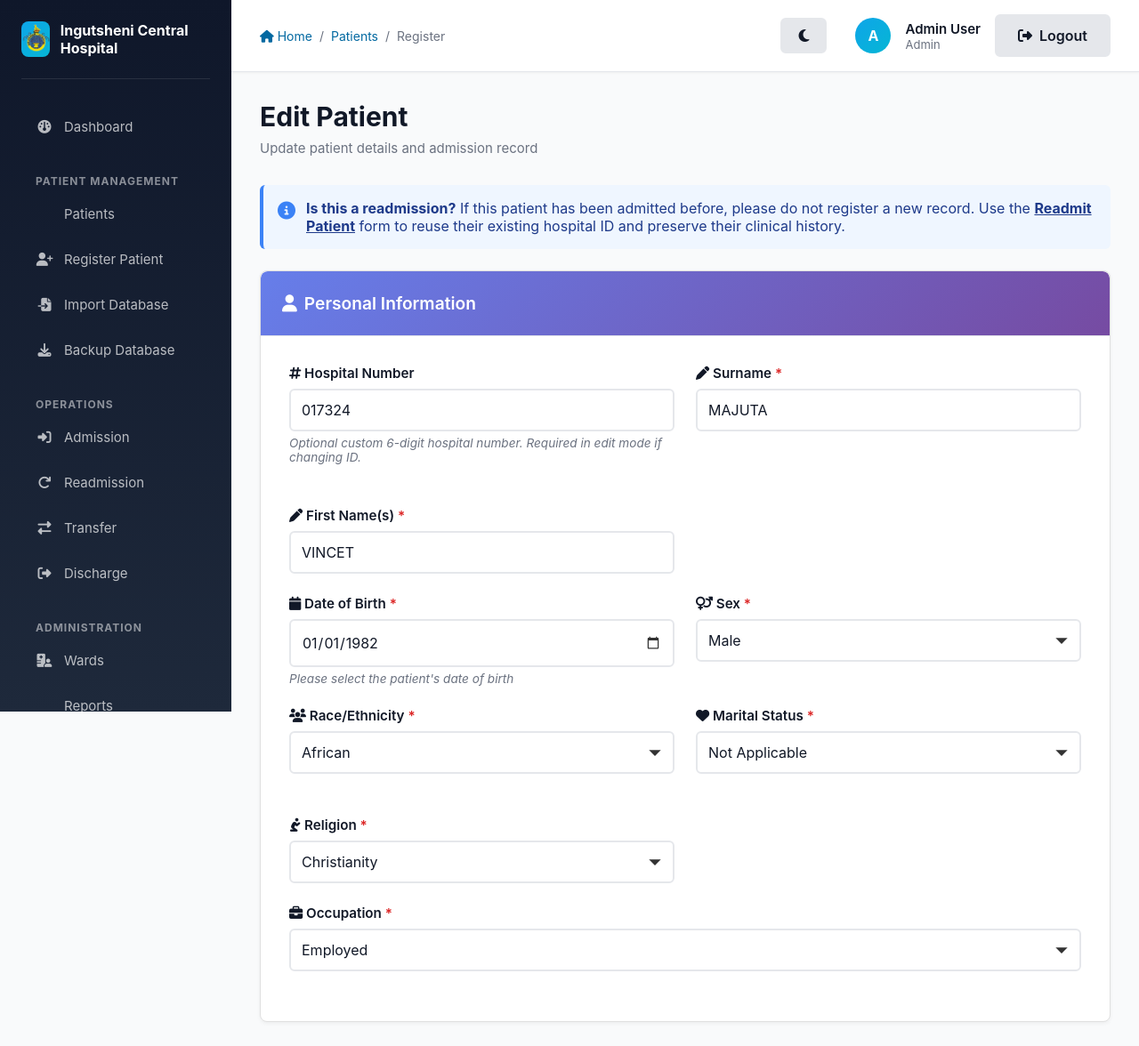
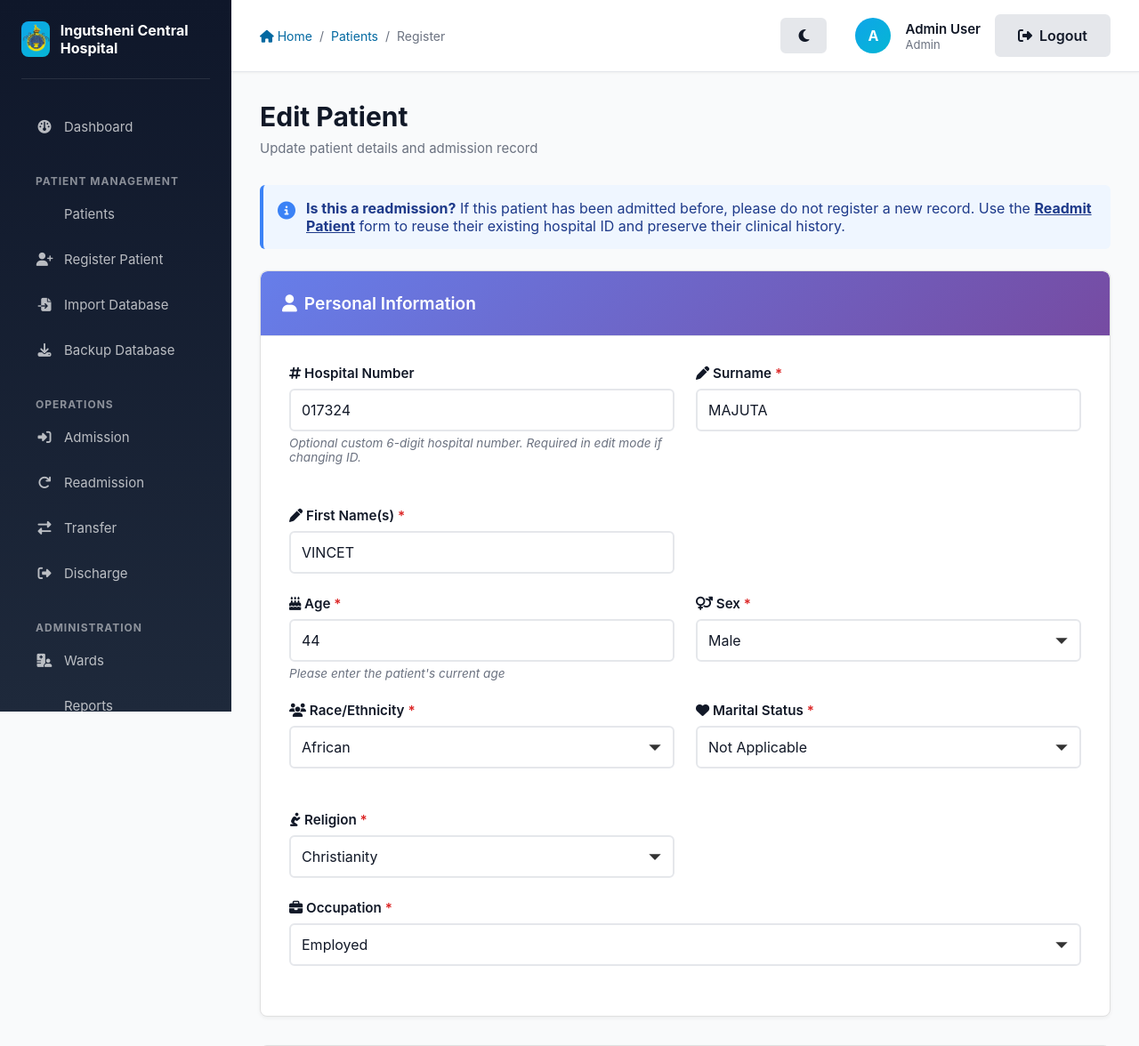
Before and after one commit to THESHORTESTGIRAFFE/ich-wards, a Flask app: page /patient/1/edit in a window 1280 px wide. Shown: the top 1176 px of the page at 89% size. Run offline with Flask 3, Linux system fonts and the light colour scheme; a user stored in the database is signed in; some libraries are stand-ins or nearby versions.

Commit message:
Replace date_of_birth with age for new patient registration and import

```diff
--- a/app/models/models.py
+++ b/app/models/models.py
@@ -85,7 +85,6 @@ class Patient(db.Model):
     # Personal Information
     surname = db.Column(db.String(100), nullable=False)
     first_names = db.Column(db.String(100), nullable=False)
-    date_of_birth = db.Column(db.Date, nullable=False)
     age = db.Column(db.Integer, nullable=False)
     sex = db.Column(db.String(20), nullable=False)  # Male, Female, Other
     race = db.Column(db.String(50), nullable=False)
@@ -187,8 +186,6 @@ class Patient(db.Model):
         gender_val = kwargs.pop('gender', None)
         national_id_val = kwargs.pop('national_id', None)
 
-        if 'date_of_birth' not in kwargs:
-            kwargs['date_of_birth'] = date(1990, 1, 1)
         if 'age' not in kwargs:
             kwargs['age'] = 30
         if 'race' not in kwargs:
--- a/app/patients/forms.py
+++ b/app/patients/forms.py
@@ -29,7 +29,7 @@ class PatientRegistrationForm(FlaskForm):
     hospital_id = StringField('Hospital Number', validators=[Optional(), Length(min=1, max=6), Regexp(r'^[0-9]+$', message='Hospital number must contain only digits')])
     surname = StringField('Surname', validators=[DataRequired(), Length(min=2, max=100)])
     first_names = StringField('First Name(s)', validators=[DataRequired(), Length(min=2, max=100)])
-    date_of_birth = DateField('Date of Birth', format='%Y-%m-%d', validators=[DataRequired()])
+    age = IntegerField('Age', validators=[DataRequired()])
 
     sex = SelectField('Sex', choices=[('Male', 'Male'), ('Female', 'Female'), ('Other', 'Other')], validators=[DataRequired()])
     race = SelectField('Race', choices=[('African', 'African'), ('Caucasian', 'Caucasian'), ('Other', 'Other')], validators=[DataRequired()])
@@ -76,11 +76,6 @@ class PatientRegistrationForm(FlaskForm):
             if existing and not (hasattr(self, 'patient_id') and existing.id == getattr(self, 'patient_id')):
                 raise ValidationError('This hospital number already exists. Leave blank to auto-generate or enter a different number.')
 
-    def validate_date_of_birth(self, date_of_birth):
-        from datetime import datetime
-        if date_of_birth.data > datetime.now().date():
-            raise ValidationError('Date of birth cannot be in the future.')
-
 class AdmissionForm(FlaskForm):
     ward = SelectField('Admission Ward', coerce=int, validators=[DataRequired()])
     submit = SubmitField('Admit Patient')
--- a/app/patients/routes.py
+++ b/app/patients/routes.py
@@ -144,8 +144,7 @@ def edit_patient(patient_id):
             patient.hospital_id = hospital_id
             patient.surname = form.surname.data
             patient.first_names = form.first_names.data
-            patient.date_of_birth = form.date_of_birth.data
-            patient.age = datetime.now().year - form.date_of_birth.data.year
+            patient.age = form.age.data
             patient.sex = form.sex.data
             patient.race = form.race.data
             patient.religion = form.religion.data
@@ -191,8 +190,7 @@ def register_patient():
                 hospital_id=hospital_id,
                 surname=form.surname.data,
                 first_names=form.first_names.data,
-                date_of_birth=form.date_of_birth.data,
-                age=datetime.now().year - form.date_of_birth.data.year,
+                age=form.age.data,
                 sex=form.sex.data,
                 race=form.race.data,
                 marital_status=MaritalStatus.query.get(form.marital_status.data).name,
@@ -543,11 +541,18 @@ def import_database():
                     surname = get_val(['surname'], 'Not Provided')
                     first_names = get_val(['name', 'name(s)', 'first_names', 'first name'], 'Not Provided')
 
-                    # Parse date of birth - handle various formats
+                    # Parse age
+                    age_raw = get_val(['age'], None)
+                    age = 0
+                    if age_raw:
+                        try:
+                            age = int(float(age_raw))
+                        except (ValueError, TypeError):
+                            age = 0
+
+                    # Parse date of birth - handle various formats (as fallback if age is 0)
                     dob_str = get_val(['date of birth', 'dob'], None)
-                    dob = None
-                    age = 0
-                    if dob_str:
+                    if age == 0 and dob_str:
                         try:
                             dob = pd.to_datetime(dob_str, dayfirst=True, errors='coerce')
                             if pd.notna(dob):
@@ -559,19 +564,13 @@ def import_database():
                                     year = int(float(dob_str))
                                     if 1900 <= year <= 2030:
                                         from datetime import date
-                                        dob = date(year, 1, 1)
                                         age = datetime.now().year - year
                                     else:
-                                        dob = None
+                                        age = 0
                                 except (ValueError, TypeError):
-                                    dob = None
+                                    age = 0
                         except Exception:
-                            dob = None
-
-                    if dob is None:
-                        from datetime import date
-                        dob = date(1900, 1, 1)
-                        age = 0
+                            age = 0
 
                     sex_raw = get_val(['sex', 'gender'], 'Other')
                     # Map M/F to Male/Female
@@ -669,7 +668,6 @@ def import_database():
                         hospital_id=hospital_id,
                         surname=surname,
                         first_names=first_names,
-                        date_of_birth=dob,
                         age=age,
                         sex=sex,
                         race=race,
--- a/app/templates/patients/register.html
+++ b/app/templates/patients/register.html
@@ -73,16 +73,15 @@
                     </div>
 
                     <div class="form-grid" style="grid-template-columns: repeat(2, 1fr); gap: 1.5rem;">
-                        <!-- Date of Birth -->
+                        <!-- Age -->
                         <div class="form-group">
-                            <label for="date_of_birth" class="form-label required">
-                                <i class="fas fa-calendar"></i> Date of Birth
+                            <label for="age" class="form-label required">
+                                <i class="fas fa-birthday-cake"></i> Age
                             </label>
-                            <input type="date" id="date_of_birth" name="date_of_birth" class="form-control"
-                                   value="{{ form.date_of_birth.data.strftime('%Y-%m-%d') if form.date_of_birth.data else '' }}" required>
-                            <small class="helper-text">Please select the patient's date of birth</small>
-                            {% if form.date_of_birth.errors %}
-                                {% for error in form.date_of_birth.errors %}
+                            {{ form.age(class="form-control" + (" form-error" if form.age.errors else ""), placeholder="Enter age", type="number", min="0", max="150") }}
+                            <small class="helper-text">Please enter the patient's current age</small>
+                            {% if form.age.errors %}
+                                {% for error in form.age.errors %}
                                     <div class="error-message"><i class="fas fa-exclamation-circle"></i> {{ error }}</div>
                                 {% endfor %}
                             {% endif %}
--- a/seed_full_data.py
+++ b/seed_full_data.py
@@ -81,14 +81,12 @@ def seed_data():
             if not Patient.query.filter_by(hospital_id=hosp_id).first():
                 surname = random.choice(surnames)
                 fname = random.choice(first_names)
-                dob = date(1950, 1, 1) + timedelta(days=random.randint(0, 20000))
-                age = (date.today() - dob).days // 365
+                age = random.randint(0, 100)
 
                 patient = Patient(
                     hospital_id=hosp_id,
                     surname=surname,
                     first_names=fname,
-                    date_of_birth=dob,
                     age=age,
                     sex=random.choice(['Male', 'Female']),
                     race=random.choice(races).name if races else 'Other',
```
Also changed, not shown: import_records.py (+21 -10 lines), tests/test_patients.py (+1 -1 lines).
